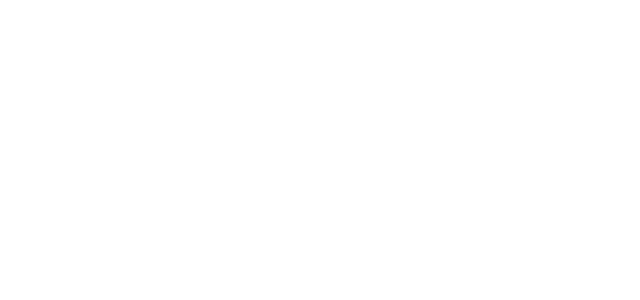
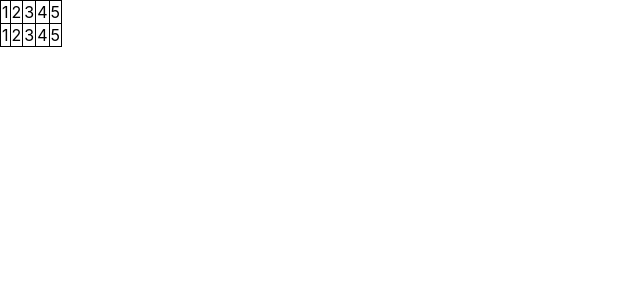
Before and after one commit to mccredie/crowdstreet, a React (Create React App) app: page / in a window 1280 px wide. Shown: the top 300 px of the page, without its empty margins (0-640 px from the left). Built offline with nearby package versions, Linux system fonts and the light colour scheme.

Commit message:
Adding a table component.

```diff
--- a/src/App.js
+++ b/src/App.js
@@ -1,11 +1,14 @@
 import React from 'react';
 import './App.css';
+
+import Table from "./components/Table"
 
 function App() {
   return (
     <div className="App">
       <header className="App-header">
       </header>
+      <Table />
     </div>
   );
 }
--- /dev/null
+++ b/src/components/Table.css
@@ -0,0 +1,7 @@
+
+table.Table,
+.Table td
+{
+  border: 1px solid #000000;
+  border-collapse: collapse;
+}
--- /dev/null
+++ b/src/components/Table.js
@@ -0,0 +1,22 @@
+import React from "react";
+
+import "./Table.css";
+
+export default () => (
+    <table className="Table">
+      <tr>
+        <td>1</td>
+        <td>2</td>
+        <td>3</td>
+        <td>4</td>
+        <td>5</td>
+      </tr>
+      <tr>
+        <td>1</td>
+        <td>2</td>
+        <td>3</td>
+        <td>4</td>
+        <td>5</td>
+      </tr>
+    </table>
+)
```
